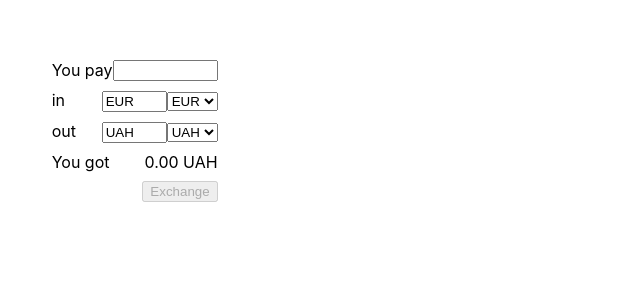
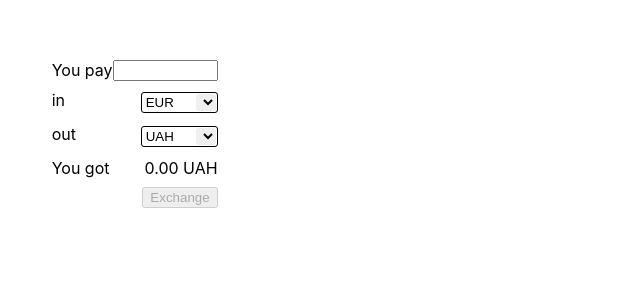
Before and after one commit to alexander-shvets/vuex-nuxt-example, a Nuxt app: page / in a window 1280 px wide. Shown: the top 300 px of the page, without its empty margins (0-640 px from the left). Built offline with nearby package versions, Linux system fonts and the light colour scheme.

Commit message:
update UI

```diff
--- a/components/SelectInput.vue
+++ b/components/SelectInput.vue
@@ -18,6 +18,11 @@ export default {
             else return items
         },
     },
+    watch: {
+        select(value){
+            this.$emit('input', value)
+        }
+    },
     methods: {
         onInput({key}){
             const { input, list } = this
@@ -25,19 +30,13 @@ export default {
             if( value ){
                 const selectIndex = list.findIndex( item => item.indexOf(value) === 0)
                 if( selectIndex >= 0 ){
-                    const listValue = list[selectIndex]
                     this.input = value
-                    this.select = listValue
-                    this.$emit('input', listValue)
+                    this.select = list[selectIndex]
                 }
             }
         },
         autocomplete(){
             this.input = this.select
-        },
-        onSelected(){
-            this.input = this.select
-            this.$emit('input', this.input)
         },
     },
 }
@@ -45,6 +44,27 @@ export default {
 <template lang="pug">
     span.select-input
         input(v-model="input" @keypress.prevent="onInput" @blur="autocomplete" size="5")
-        select(v-model="select" @change="onSelected")
+        select(v-model="select" @change="autocomplete")
             option(v-for="item in list" :key="item") {{ item }}
 </template>
+<style lang="scss" scoped>
+    input, select {
+        margin: 0px;
+        padding: 2px 4px;
+        border: 1px solid;
+        border-radius: 3px;
+    }
+    input {
+        padding-right: 14px;
+        margin-right: -24px;
+        margin-left: -24px;
+    }
+    select {
+        margin: 4px 2px;
+        padding: 0px;
+        border-left: none;
+        border: none;
+        width: 20px;
+        overflow: hidden;
+    }
+</style>
```
